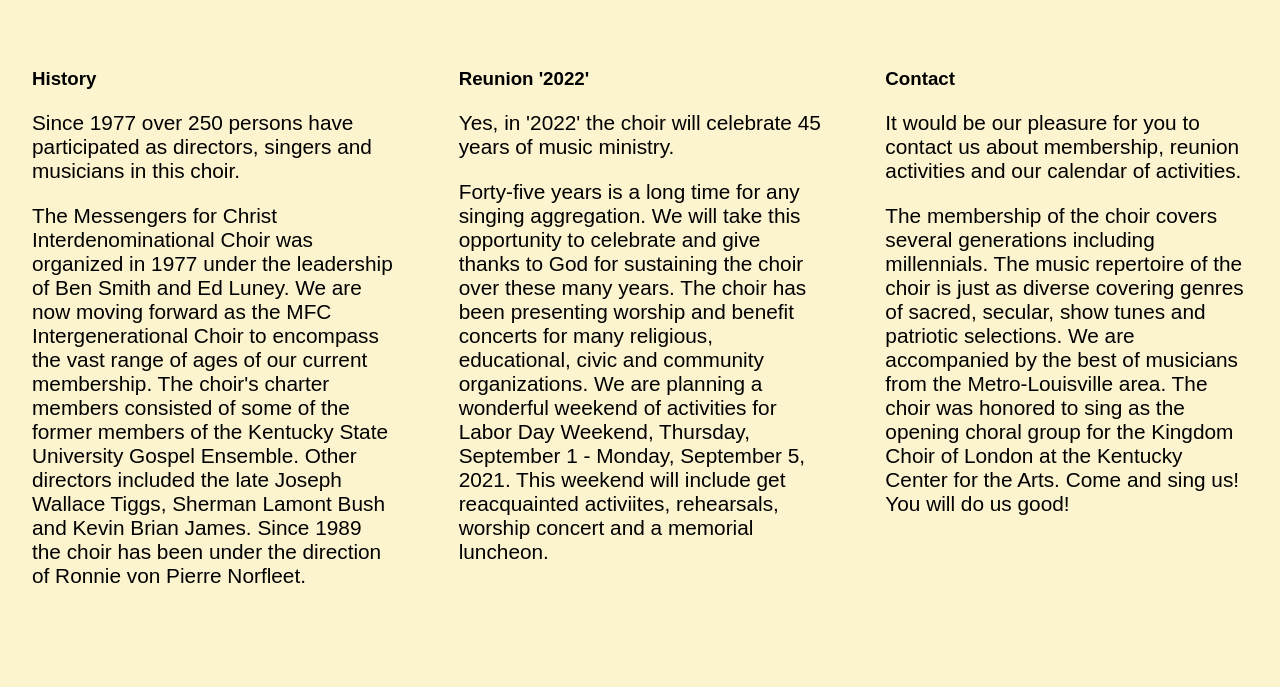
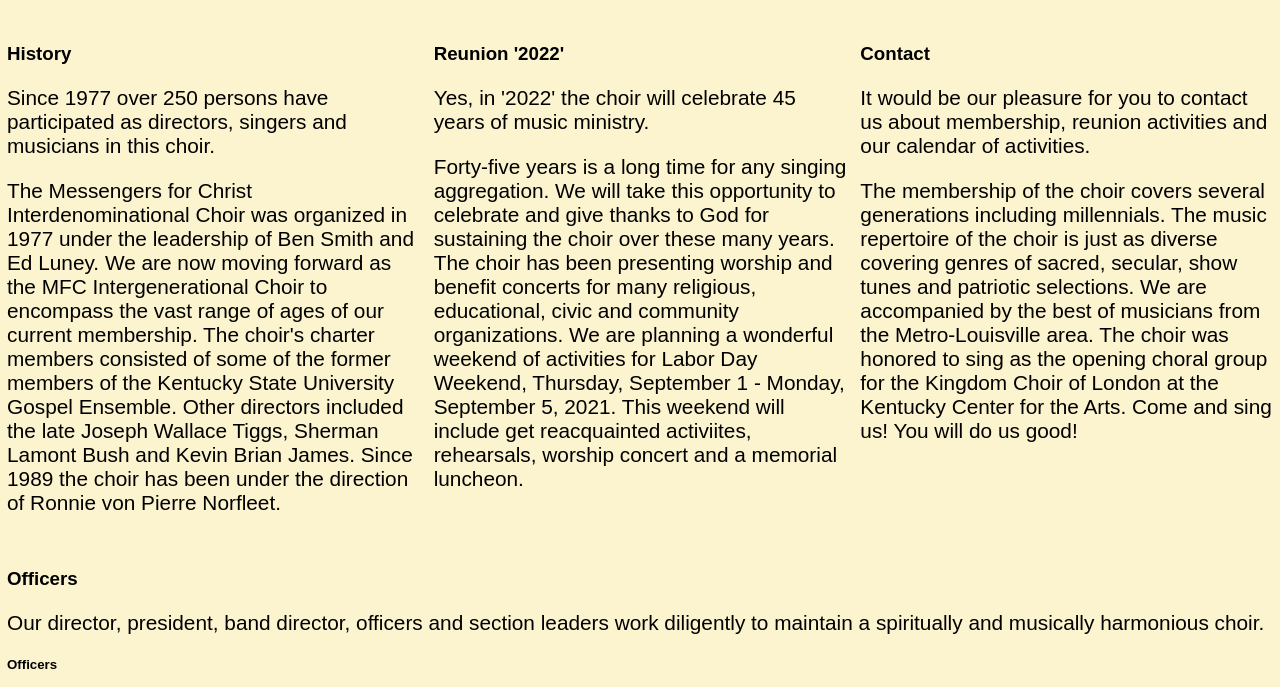
Before and after one commit to rnorfleet0001/Messengers-for-Christ, a plain HTML site: page index.html in a window 1280 px wide. Shown: the part 793-1480 px from the top of the page. Drawn offline with Linux system fonts and the light colour scheme.

Commit message:
Update styles.css

```diff
--- a/styles.css
+++ b/styles.css
@@ -79,17 +79,13 @@ main{
     /* flex-direction: row; */
 }
 .flexItem{
-    flex-basis: 300px;
+    flex-basis: 90%;
     flex-grow: 2;
     margin: 2px;
     background: #FCFC3CF;
-    padding:30px;
+    padding:5px;
 }
-.column1of3, .column2of3, .column3of3{
-  float: left;
-  width: 300px;
-  margin: 10px;
-}
+
 
 
 img{
@@ -104,6 +100,10 @@ img{
         .logo{
             /* width:350px; */
         }
+
+    .flexItem{
+       flex-basis:30%;
+    }
         img{
             display: inline;
             width:30%;
```
